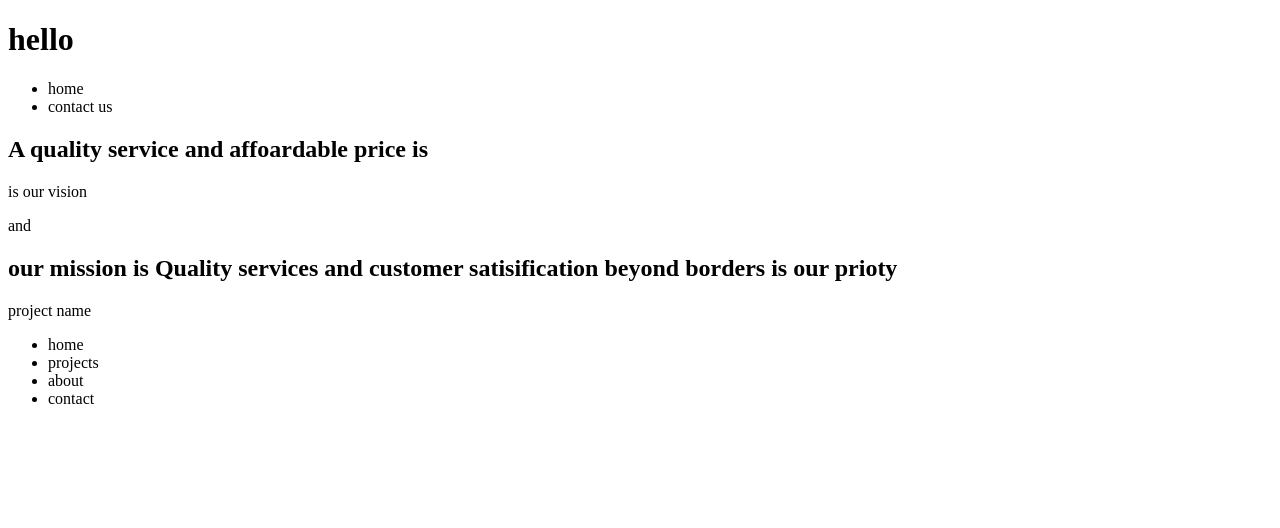
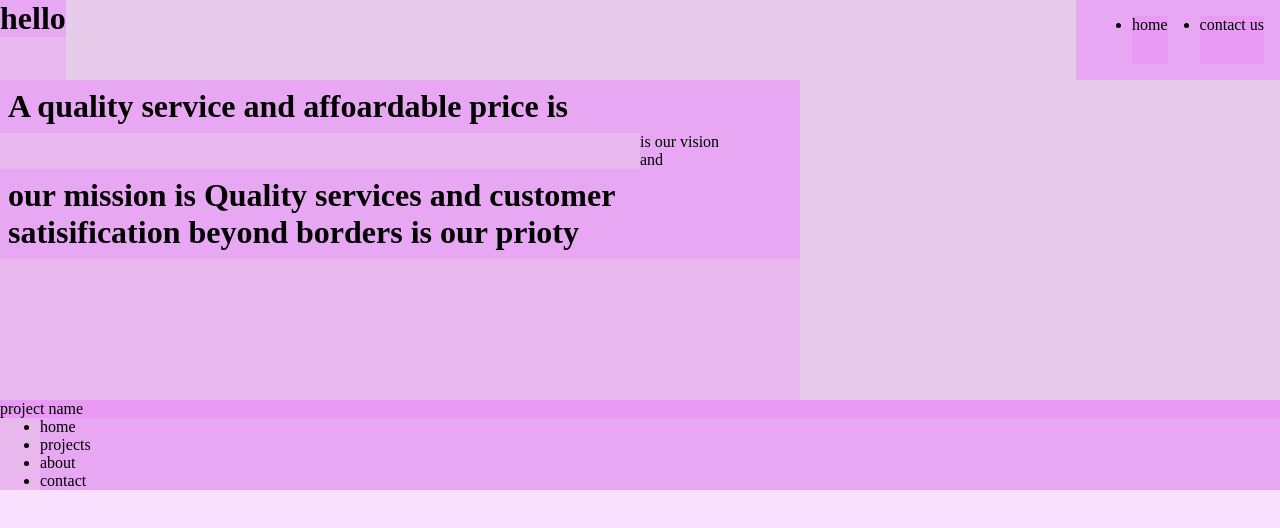
Before and after one commit to SuperninjaXII/construction, a website: page index.html in a window 1280 px wide. Drawn offline with Linux system fonts and the light colour scheme.

Commit message:
tthe brand colors and alittle bit of css

```diff
--- a/src/sass/style.scss
+++ b/src/sass/style.scss
@@ -0,0 +1,34 @@
+@import url("./variables.css");
+body{
+  background: var(--bg);
+  color: var(--dark);
+}
+header{
+    display: flex;
+    width:100svw;
+    height:10vh;
+  nav{
+    display: inherit;
+    margin-left: auto;
+  }
+  ul{
+  display: inherit;
+  li{
+    margin:1rem;
+  }
+}
+}
+.mission{
+  display: flex;
+  flex-direction:column;
+  width:100svh;
+  height:40svh;
+  h2{
+    font-size:2rem;
+    padding:.5rem;
+  }
+  p{
+    margin-left:50svw;
+  }
+
+}
--- /dev/null
+++ b/src/sass/variables.scss
@@ -0,0 +1,13 @@
+:root{
+  --bg: #e5e5e5;
+  --light:#FFFFFF;
+  --accent:#FCA311;
+  --secondary:#14213D;
+  --dark:#000000;
+}
+*{
+  background: rgba(233,100,323,0.2);
+}
+*,:root,body{
+  margin:0;
+}
```
Also changed, not shown: css/style.css, css/variables.css (added), 2 other files.
